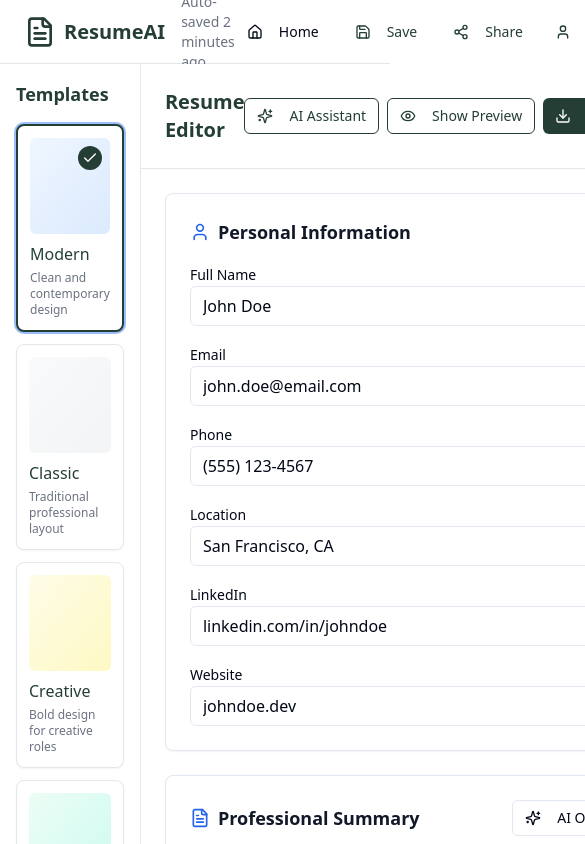
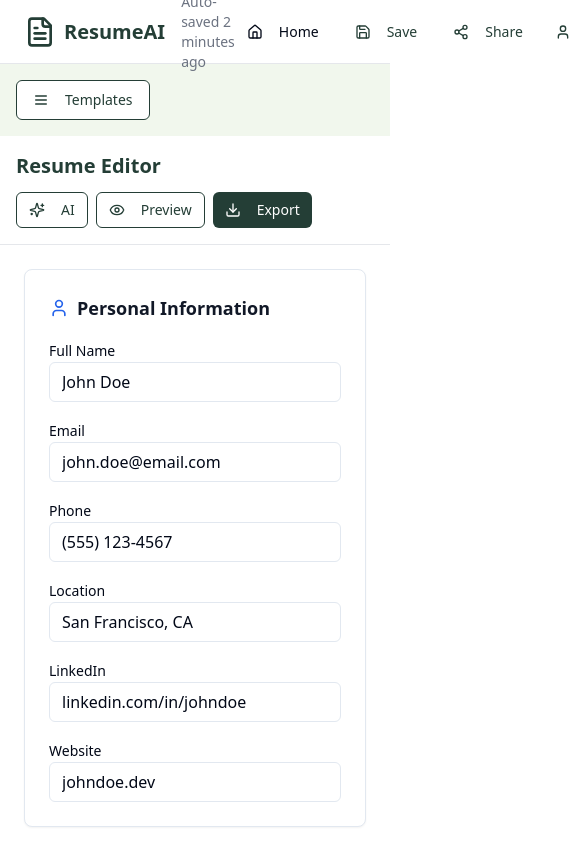
Before and after one commit to GaryChettiar/paperforge, a React (Vite) app: page /builder in a window 390 px wide. Shown: the top 844 px of the page, 585 px wide, since content can reach past the window. Built offline with nearby package versions, Linux system fonts and the light colour scheme.

Commit message:
Make builder responsive
Implement responsive design for the resume builder.

```diff
--- a/src/components/TemplateSidebar.tsx
+++ b/src/components/TemplateSidebar.tsx
@@ -40,10 +40,10 @@ export const TemplateSidebar: React.FC<TemplateSidebarProps> = ({
   onTemplateSelect
 }) => {
   return (
-    <div className="w-64 bg-white border-r border-gray-200 p-4">
+    <div className="w-full md:w-64 bg-white border-b md:border-b-0 md:border-r border-gray-200 p-4">
       <h3 className="text-lg font-semibold mb-4" style={{ color: '#243e36' }}>Templates</h3>
 
-      <div className="space-y-3">
+      <div className="grid grid-cols-2 md:grid-cols-1 gap-3">
         {templates.map((template) => (
           <Card
             key={template.id}
@@ -53,21 +53,20 @@ export const TemplateSidebar: React.FC<TemplateSidebarProps> = ({
                 : 'border-gray-200 hover:border-gray-300'
             }`}
             style={{
-              ringColor: selectedTemplate === template.id ? '#243e36' : undefined,
               borderColor: selectedTemplate === template.id ? '#243e36' : undefined,
             }}
             onClick={() => onTemplateSelect(template.id)}
           >
             <div className="relative">
-              <div className={`w-full h-24 rounded-md ${template.preview} mb-2`}>
+              <div className={`w-full h-16 md:h-24 rounded-md ${template.preview} mb-2`}>
                 {selectedTemplate === template.id && (
                   <div className="absolute top-2 right-2 w-6 h-6 rounded-full flex items-center justify-center" style={{ backgroundColor: '#243e36' }}>
                     <Check className="w-4 h-4 text-white" />
                   </div>
                 )}
               </div>
-              <h4 className="font-medium" style={{ color: '#243e36' }}>{template.name}</h4>
-              <p className="text-xs text-gray-500 mt-1">{template.description}</p>
+              <h4 className="font-medium text-sm md:text-base" style={{ color: '#243e36' }}>{template.name}</h4>
+              <p className="text-xs text-gray-500 mt-1 hidden md:block">{template.description}</p>
             </div>
           </Card>
         ))}
--- a/src/pages/Index.tsx
+++ b/src/pages/Index.tsx
@@ -1,4 +1,3 @@
-
 import React, { useState } from 'react';
 import { ResumeEditor } from '@/components/ResumeEditor';
 import { ResumePreview } from '@/components/ResumePreview';
@@ -6,7 +5,8 @@ import { TemplateSidebar } from '@/components/TemplateSidebar';
 import { AIAssistant } from '@/components/AIAssistant';
 import { Header } from '@/components/Header';
 import { Button } from '@/components/ui/button';
-import { Download, Sparkles, Settings, Eye } from 'lucide-react';
+import { Download, Sparkles, Eye, Menu } from 'lucide-react';
+import { Sheet, SheetContent, SheetTrigger } from '@/components/ui/sheet';
 
 export interface ResumeData {
   personalInfo: {
@@ -98,6 +98,7 @@ const Index = () => {
   const [selectedTemplate, setSelectedTemplate] = useState('modern');
   const [showPreview, setShowPreview] = useState(false);
   const [aiAssistantOpen, setAiAssistantOpen] = useState(false);
+  const [showMobileTemplates, setShowMobileTemplates] = useState(false);
 
   const handleExport = () => {
     // Export functionality would be implemented here
@@ -108,21 +109,48 @@ const Index = () => {
     <div className="min-h-screen" style={{ backgroundColor: '#f1f7ed' }}>
       <Header />
 
-      <div className="flex h-[calc(100vh-64px)]">
-        {/* Template Sidebar */}
+      <div className="flex flex-col md:flex-row h-[calc(100vh-64px)]">
+        {/* Mobile Template Sidebar */}
+        <div className="block md:hidden">
+          <Sheet open={showMobileTemplates} onOpenChange={setShowMobileTemplates}>
+            <SheetTrigger asChild>
+              <Button
+                variant="outline"
+                className="m-4 flex items-center space-x-2"
+                style={{ borderColor: '#243e36', color: '#243e36' }}
+              >
+                <Menu className="w-4 h-4" />
+                <span>Templates</span>
+              </Button>
+            </SheetTrigger>
+            <SheetContent side="left" className="p-0 w-80">
+              <TemplateSidebar
+                selectedTemplate={selectedTemplate}
+                onTemplateSelect={(template) => {
+                  setSelectedTemplate(template);
+                  setShowMobileTemplates(false);
+                }}
+              />
+            </SheetContent>
+          </Sheet>
+        </div>
+
+        {/* Desktop Template Sidebar */}
+        <div className="hidden md:block">
           <TemplateSidebar
             selectedTemplate={selectedTemplate}
             onTemplateSelect={setSelectedTemplate}
           />
+        </div>
 
         {/* Main Content */}
-        <div className="flex-1 flex">
+        <div className="flex-1 flex flex-col lg:flex-row">
           {/* Editor Section */}
-          <div className={`transition-all duration-300 ${showPreview ? 'w-1/2' : 'flex-1'} bg-white border-r border-gray-200`}>
-            <div className="p-6 border-b border-gray-200 bg-white sticky top-0 z-10">
-              <div className="flex items-center justify-between">
+          <div className={`transition-all duration-300 ${showPreview ? 'lg:w-1/2' : 'flex-1'} bg-white border-b lg:border-b-0 lg:border-r border-gray-200`}>
+            <div className="p-4 lg:p-6 border-b border-gray-200 bg-white sticky top-0 z-10">
+              <div className="flex flex-col sm:flex-row items-start sm:items-center justify-between space-y-3 sm:space-y-0">
                 <h2 className="text-xl font-semibold" style={{ color: '#243e36' }}>Resume Editor</h2>
-                <div className="flex items-center space-x-2">
+                <div className="flex flex-wrap items-center gap-2">
                   <Button
                     variant="outline"
                     size="sm"
@@ -131,7 +159,8 @@ const Index = () => {
                     style={{ borderColor: '#243e36', color: '#243e36' }}
                   >
                     <Sparkles className="w-4 h-4" />
-                    <span>AI Assistant</span>
+                    <span className="hidden sm:inline">AI Assistant</span>
+                    <span className="sm:hidden">AI</span>
                   </Button>
                   <Button
                     variant="outline"
@@ -141,7 +170,8 @@ const Index = () => {
                     style={{ borderColor: '#243e36', color: '#243e36' }}
                   >
                     <Eye className="w-4 h-4" />
-                    <span>{showPreview ? 'Hide Preview' : 'Show Preview'}</span>
+                    <span className="hidden sm:inline">{showPreview ? 'Hide Preview' : 'Show Preview'}</span>
+                    <span className="sm:hidden">Preview</span>
                   </Button>
                   <Button
                     size="sm"
@@ -150,7 +180,8 @@ const Index = () => {
                     style={{ backgroundColor: '#243e36' }}
                   >
                     <Download className="w-4 h-4" />
-                    <span>Export PDF</span>
+                    <span className="hidden sm:inline">Export PDF</span>
+                    <span className="sm:hidden">Export</span>
                   </Button>
                 </div>
               </div>
@@ -166,15 +197,17 @@ const Index = () => {
 
           {/* Preview Section */}
           {showPreview && (
-            <div className="w-1/2 bg-gray-100">
-              <div className="p-6 border-b border-gray-200 bg-white">
+            <div className="lg:w-1/2 bg-gray-100 min-h-[50vh] lg:min-h-full">
+              <div className="p-4 lg:p-6 border-b border-gray-200 bg-white">
                 <h2 className="text-xl font-semibold" style={{ color: '#243e36' }}>Preview</h2>
               </div>
-              <div className="p-6 flex justify-center">
+              <div className="p-4 lg:p-6 flex justify-center overflow-auto">
+                <div className="transform scale-50 sm:scale-75 lg:scale-100 origin-top">
                   <ResumePreview
                     resumeData={resumeData}
                     template={selectedTemplate}
                   />
+                </div>
               </div>
             </div>
           )}
```
Lines whose indentation alone changed are shown as unchanged.
